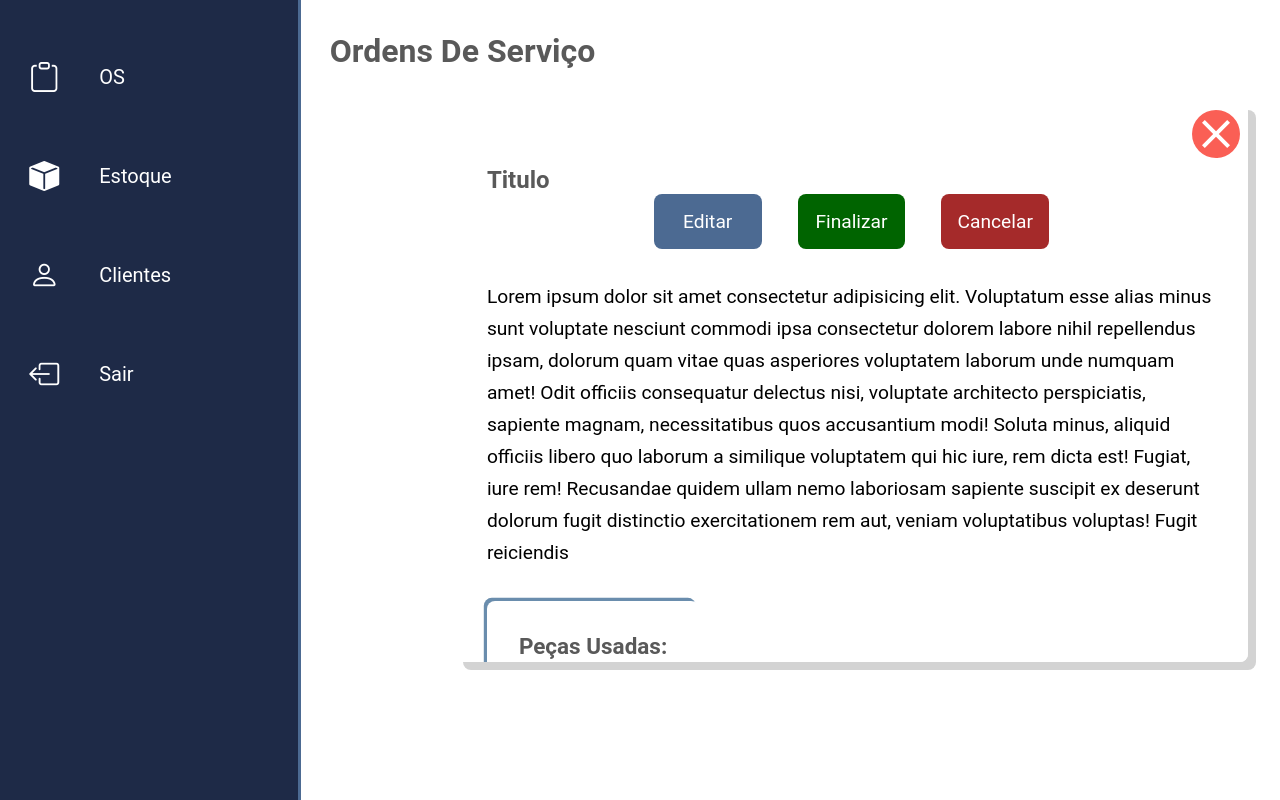
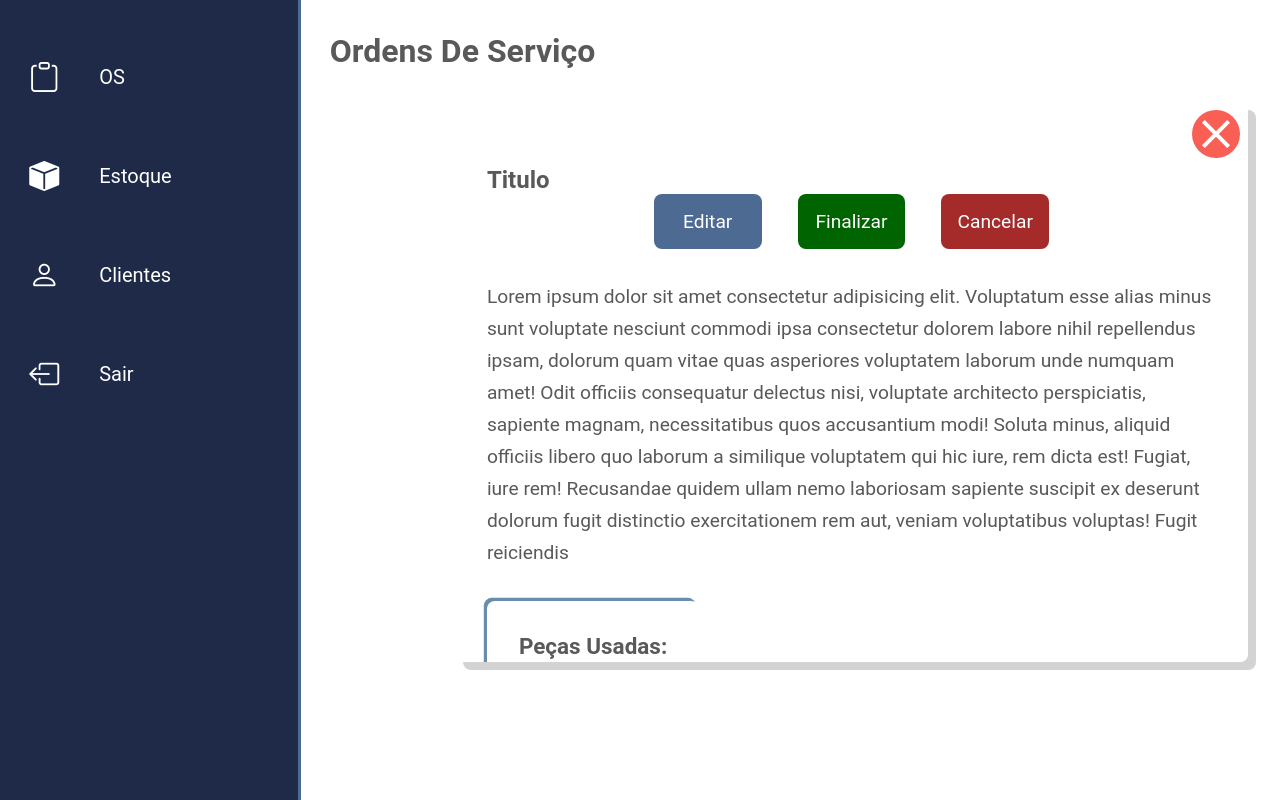
Before and after one commit to GuilhermeQC/BGP-Mecanica, a website with bundled scripts: page public/main/main.html in a window 1280 px wide. Built offline with nearby package versions, Linux system fonts and the light colour scheme; a web font is replaced by a local one.

Commit message:
alterações

```diff
--- a/public/main/main.css
+++ b/public/main/main.css
@@ -84,6 +84,7 @@ body > :nth-child(2) {
         line-height: 2rem;
         margin: 2rem;
         font-family: Roboto;
+        color: var(--type-color);
     }
 
     & .valor {
@@ -130,6 +131,7 @@ body > :nth-child(2) {
             padding: 1rem;
             border-radius: .5rem;
             width: 10ch;
+            cursor: pointer;
         }
 
         & #editar {
```
